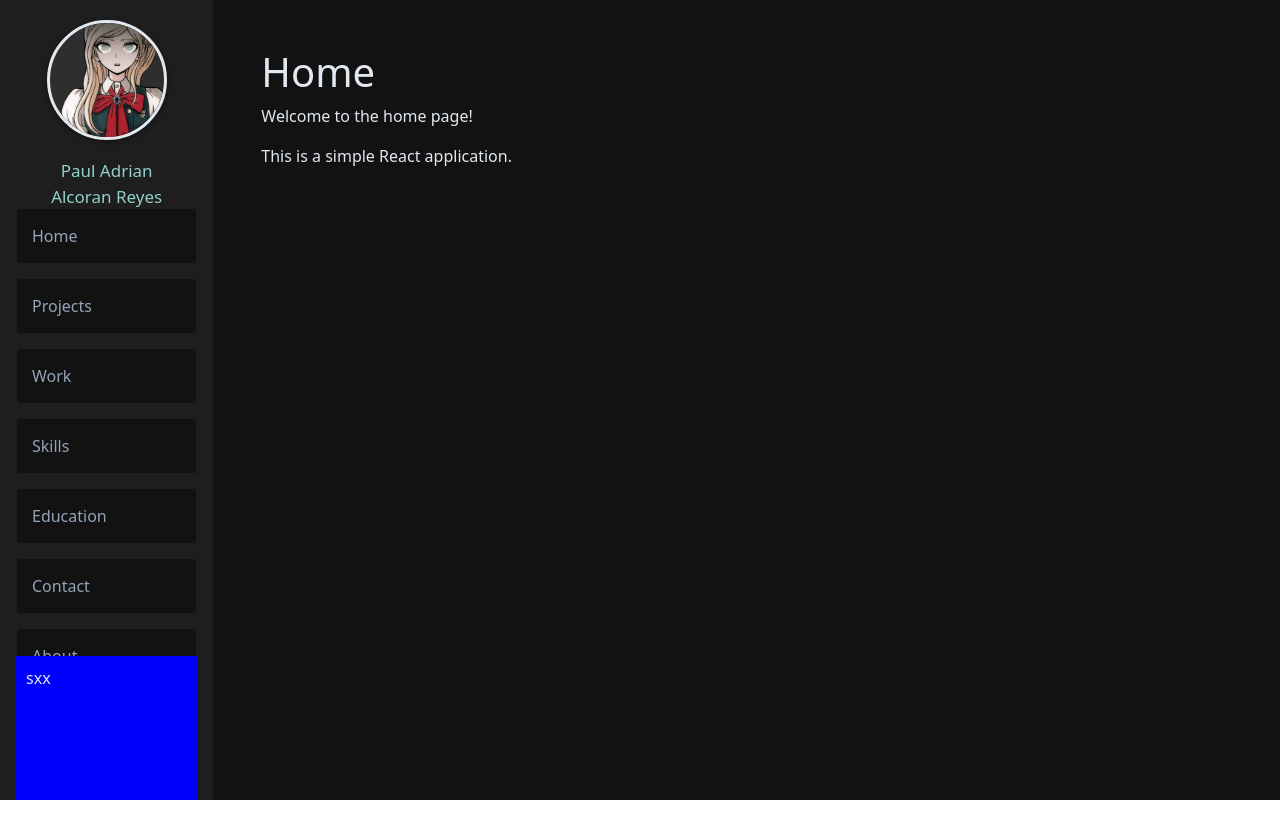
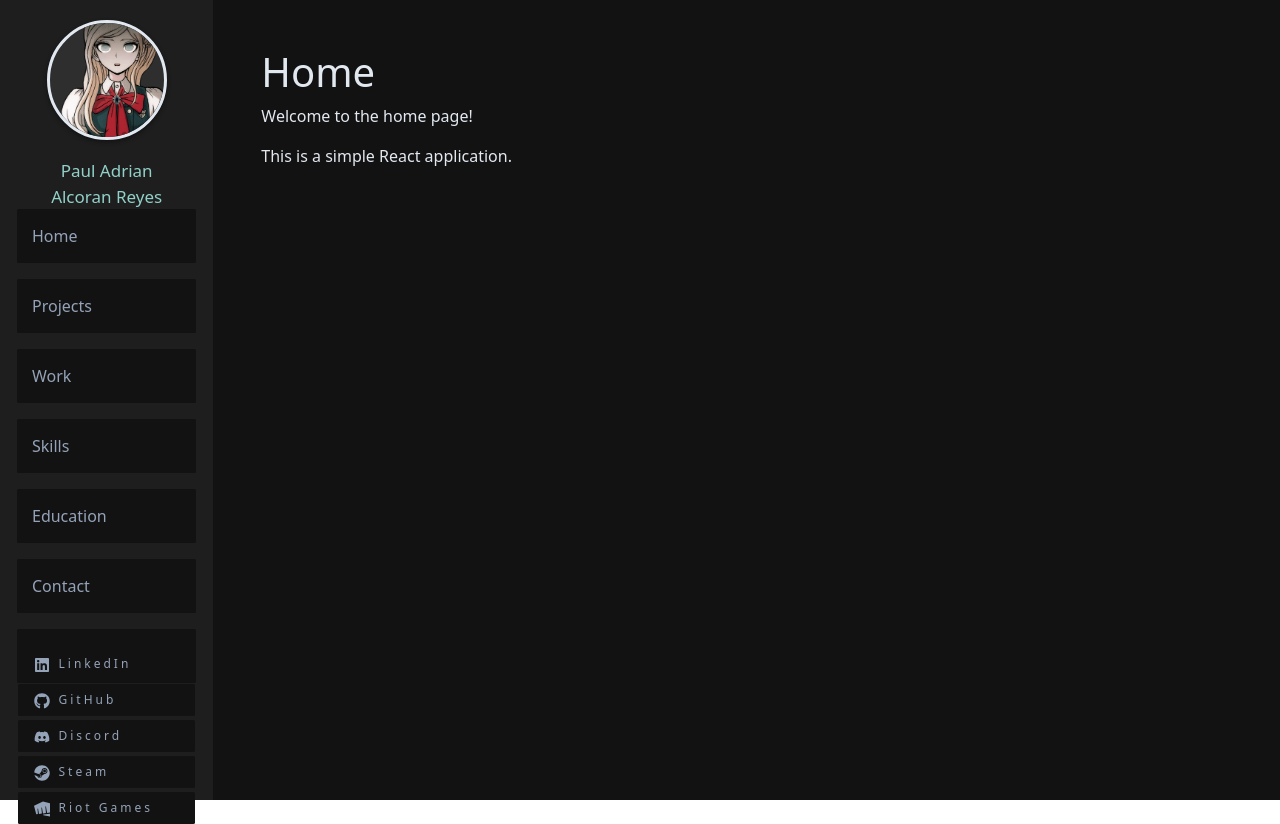
Before and after one commit to alcoranpaul/portfolio-pangalawa, a React (Vite) app: page / in a window 1280 px wide. Before the commit the page ends 800 px from the top, so only its background shows below. Built offline with nearby package versions, Linux system fonts and the light colour scheme.

Commit message:
Implemented social links.

```diff
--- a/src/routes/sidebar/sidebar.component.tsx
+++ b/src/routes/sidebar/sidebar.component.tsx
@@ -3,14 +3,24 @@ import { Stack } from 'react-bootstrap'
 import ImageBanner from './image-banner/image_banner.component'
 import Navigation from './navigation/navigation.component'
 import './sidebar.style.css'
+import SocialLinks from './social-links/social_links.component'
 
+
+/**
+ * Sidebar component that serves as a container for the main sections of the sidebar.
+ * It includes an image banner, navigation links, and social media links.
+ *
+ * @returns {ReactElement} A React fragment containing a stacked layout of the sidebar components.
+ *
+ * @component
+ */
 function Sidebar() : ReactElement {
     return(
         <Fragment>
             <Stack gap={5} className='sidebar_stack'>
                 <div className='image_banner'><ImageBanner/></div>
                 <div className='navigation'><Navigation/></div>
-                <div className='social_links'>sxx</div>
+                <div className='social_links'><SocialLinks/></div>
             </Stack>
         </Fragment>
     )
--- a/src/routes/sidebar/sidebar.style.css
+++ b/src/routes/sidebar/sidebar.style.css
@@ -17,8 +17,11 @@
 }
 
 .social_links {
-    background-color: blue;
+    /* background-color: blue;      */
     width: 100%;
     height: 20%;
-    padding: 10px
+    padding: 2px;
+
+    /* margin-left: -5px; */
+    margin-top: -10px;
 }
--- /dev/null
+++ b/src/routes/sidebar/social-links/social-item/social_item.component.tsx
@@ -0,0 +1,40 @@
+import { Fragment, ReactElement } from "react";
+import { Col, Container, Row } from "react-bootstrap";
+import { Link } from "react-router-dom";
+import './social_item.style.css';
+
+
+/**
+ * A functional component that renders a social media item with an icon and title.
+ * The component uses React Bootstrap for layout and React Router for navigation.
+ *
+ * @param {Object} props - The props object.
+ * @param {string} props.title - The title of the social media item, used for display and CSS class naming.
+ * @param {string} props.linkTo - The URL or route to navigate to when the item is clicked.
+ * @param {ReactElement} props.icon - The icon to display alongside the title.
+ *
+ * @returns {ReactElement} A JSX element representing the social media item.
+ */
+function SocialItem({ title, linkTo, icon }: { title: string;  linkTo: string, icon: ReactElement}) : ReactElement {
+
+    const _className = `social_item ${title}`;
+    return(
+        <Fragment>
+            <Link to= {`${linkTo.toLowerCase()}`} className={_className}>
+                <Container>
+                    <Row>
+                        <Col xs={2} className="social_item_icon">
+                            {icon}
+                        </Col>
+                        <Col xs={10} className="social_item_text">
+                            {title}
+                        </Col>
+                    </Row>
+                </Container>
+
+            </Link>
+        </Fragment>
+    )
+}
+
+export default SocialItem;
--- /dev/null
+++ b/src/routes/sidebar/social-links/social-item/social_item.style.css
@@ -0,0 +1,54 @@
+.social_item{
+    background-color: var(--color-bg-primary);
+    color: var(--color-text-secondary);
+    width: 100%;
+    height: 5%;
+    padding: 3.5px;
+
+    border-radius: 0.1rem;
+    transition: transform 0.2s, border-radius 0.6s, background-color 0.2s, color 0.2s, letter-spacing 0.35s;
+}
+
+.social_item:hover{
+    background-color: var(--color-accent-primary);
+    color: var(--color-text-primary);
+    transform: scale(1.1);
+    border-radius: 0.5rem;
+    letter-spacing: 0px;
+
+    .social_item_icon{
+        color: var(--color-highlight);
+        justify-content: center;
+        align-self: center;
+        transform: scale(1.3);
+
+        height: 27px;
+    }
+
+    .social_item_text{
+        letter-spacing: 7px;
+        font-size: 12px;
+        font-weight: 900;
+        transform: translateX(15px);
+        text-transform: uppercase;
+        color: white;
+        justify-content: center;
+        align-self: center;
+    }
+}
+
+.social_item_text{
+    letter-spacing: 3px;
+    font-size: 12px;
+    justify-content: center;
+    align-self: center;
+    transition: all 0.35s;
+}
+
+.social_item_icon{
+    width: 25px;
+    height: 25px;
+    justify-content: center;
+    align-self: center;
+    transition: all 0.35s;
+}
--- /dev/null
+++ b/src/routes/sidebar/social-links/social_links.component.tsx
@@ -0,0 +1,72 @@
+import { Fragment, ReactElement } from "react";
+import { Stack } from "react-bootstrap";
+import { FaDiscord, FaGithub, FaLinkedin, FaSteam } from "react-icons/fa";
+import { SiRiotgames } from "react-icons/si";
+import SocialItem from "./social-item/social_item.component";
+
+
+/**
+ * A React functional component that renders a list of social media links
+ * using the `SocialItem` component for each link. The links are displayed
+ * in a stacked layout using `react-bootstrap`'s `Stack` component.
+ *
+ * @component
+ * @returns {ReactElement} A fragment containing a stack of social media links.
+ *
+ * @remarks
+ * - The social media links are defined in the `social_links` object, which
+ *   includes the title, URL, and icon for each platform.
+ * - The `renderSocialItems` function dynamically generates the list of
+ *   `SocialItem` components by iterating over the `social_links` object.
+ *
+ */
+function SocialLinks(): ReactElement {
+    const social_links = {
+        linkedIn: {
+            title: "LinkedIn",
+            link: "https://www.linkedin.com/in/paul-alcoran-4b6b3a1b0/",
+            icon: <FaLinkedin />,
+        },
+        github: {
+            title: "GitHub",
+            link: "https://github.com/alcoranpaul",
+            icon: <FaGithub />,
+        },
+        discord: {
+            title: "Discord",
+            link: "https://discordlookup.com/user/581876912377561089",
+            icon: <FaDiscord />,
+        },
+        steam: {
+            title: "Steam",
+            link: "https://steamcommunity.com/id/alcoran/",
+            icon: <FaSteam />,
+        },
+        riotGames: {
+            title: "Riot Games",
+            link: "https://op.gg/summoners/na/Alkoran-NA1",
+            icon: <SiRiotgames />,
+        },
+    };
+
+    const renderSocialItems = (): ReactElement[] => {
+        return Object.entries(social_links).map(([key, value]) => (
+            <SocialItem
+                key={key}
+                title={value.title}
+                linkTo={value.link}
+                icon={value.icon}
+            />
+        ));
+    };
+
+    return (
+        <Fragment>
+            <Stack gap={1}>
+                {renderSocialItems()}
+            </Stack>
+        </Fragment>
+    )
+}
+
+export default SocialLinks
```
Also changed, not shown: src/routes/sidebar/social-links/social_links.style.css (added).
